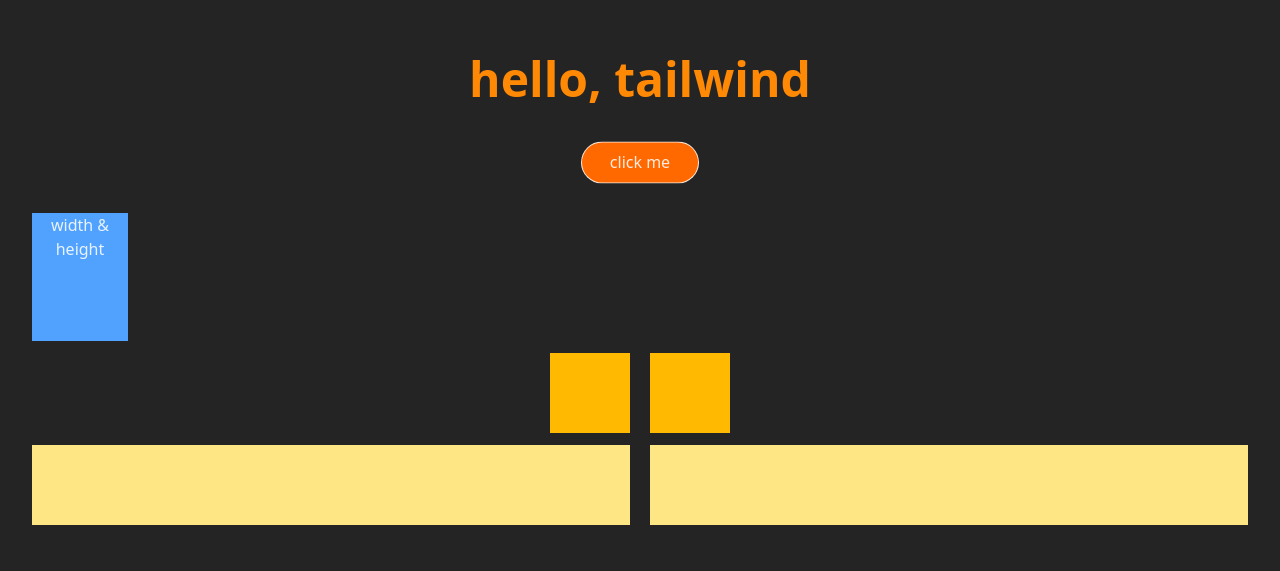
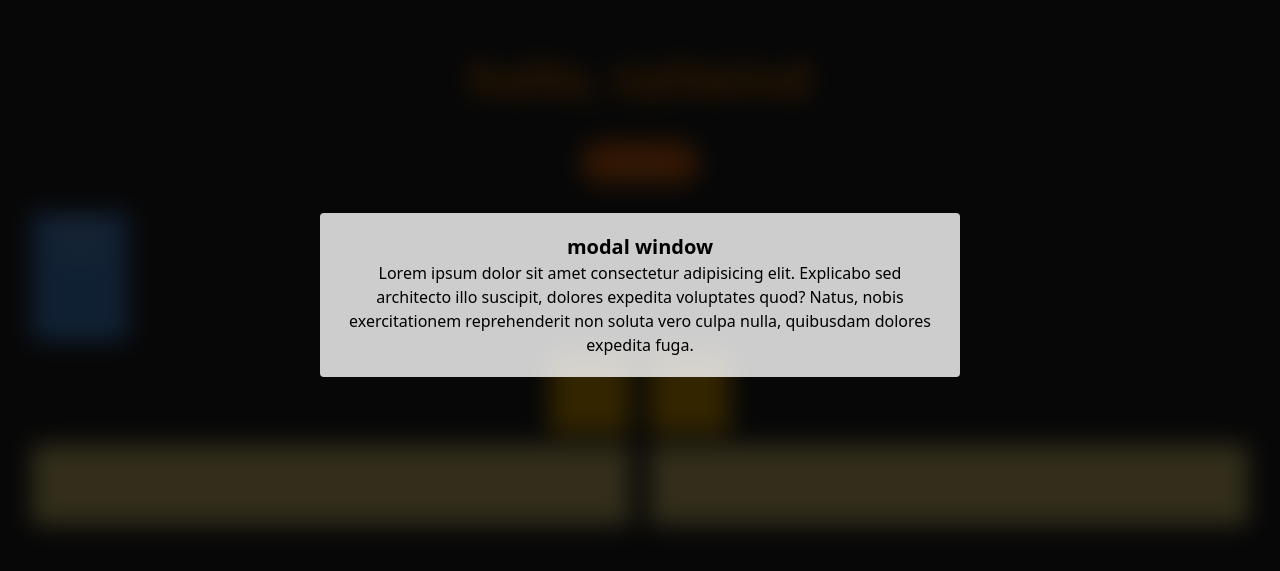
Before and after one commit to Astemir-Gurizhev/tailwind-practice, a React (Vite) app: page / in a window 1280 px wide. Shown: the part 105-676 px from the top of the page. Built offline with nearby package versions, Linux system fonts and the light colour scheme.

Commit message:
Effects and filters. Creating a modal window.

```diff
--- a/src/App.tsx
+++ b/src/App.tsx
@@ -2,8 +2,7 @@
 
 export function App() {
 	return (
-		<div className='container mx-auto'>
-
+		<div className='container mx-auto relative'>
 			<h1 className='text-5xl font-bold text-orange-400 text-center mt-32 '>
 				hello, tailwind
 			</h1>
@@ -12,20 +11,29 @@
 				click me
 			</button>
 
-			<div className='bg-blue-400 mt-7 w-24 h-32'>
-				width & height
-			</div>
+			<div className='bg-blue-400 mt-7 w-24 h-32'>width & height</div>
 
 			<div className='flex justify-center items-center gap-5 mt-3'>
-				<div className='bg-amber-400 w-20 h-20 '/>
-				<div className='bg-amber-400 w-20 h-20 '/>
+				<div className='bg-amber-400 w-20 h-20 ' />
+				<div className='bg-amber-400 w-20 h-20 ' />
 			</div>
 
 			<div className='grid grid-cols-2 gap-5 mt-3'>
-				<div className='bg-amber-200 h-20 '/>
-				<div className='bg-amber-200 h-20 '/>
+				<div className='bg-amber-200 h-20 ' />
+				<div className='bg-amber-200 h-20 ' />
 			</div>
 
+			<div className='fixed inset-0 bg-black/80 backdrop-blur-md flex items-center justify-center'>
+				<div className='bg-white/80 text-black rounded w-1/2 p-5'>
+					<h1 className='text-xl font-semibold'>modal window</h1>
+					<p>
+						Lorem ipsum dolor sit amet consectetur adipisicing elit. Explicabo
+						sed architecto illo suscipit, dolores expedita voluptates quod?
+						Natus, nobis exercitationem reprehenderit non soluta vero culpa
+						nulla, quibusdam dolores expedita fuga.
+					</p>
+				</div>
+			</div>
 		</div>
 	)
 }
```
